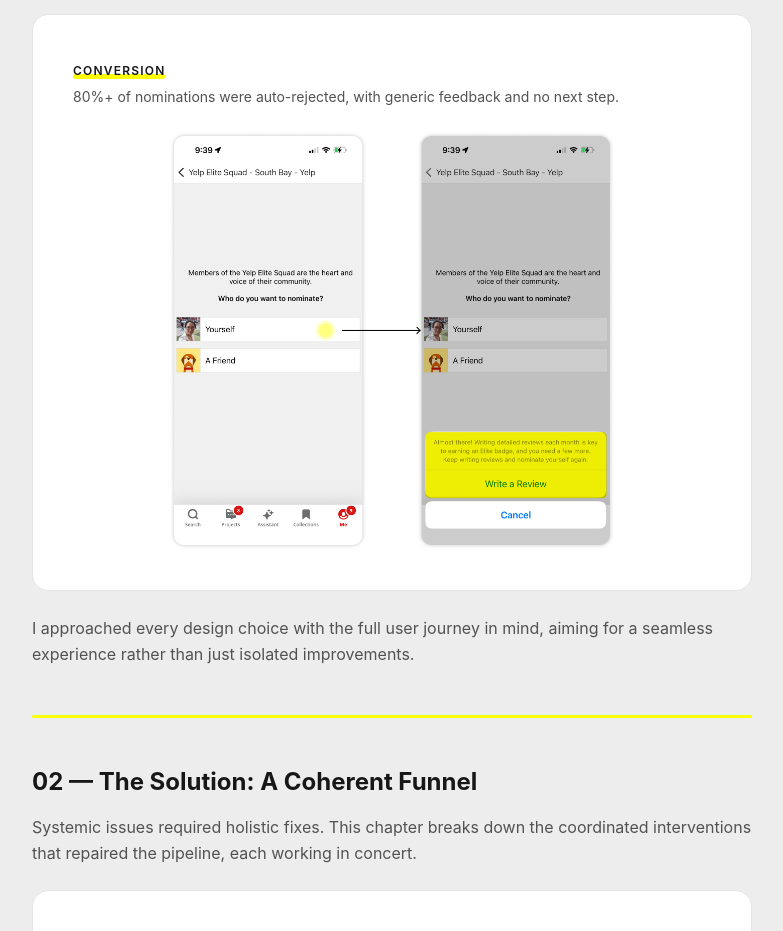
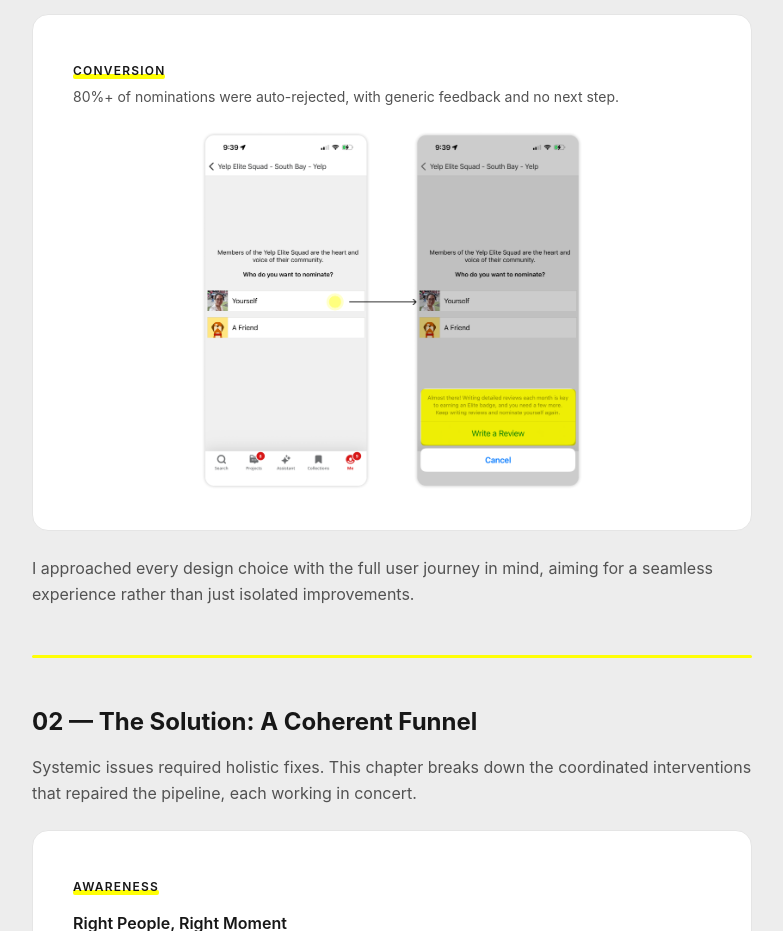
Before and after one commit to ainmyguojing/portfolio, a Next.js app: page /work/elite in a window 1280 px wide. Shown: the part 2100-3031 px from the top of the page, without its empty margins (248-1031 px from the left). Built offline with nearby package versions, Linux system fonts and the light colour scheme.

Commit message:
Resize nomination flow image to 60% card width

```diff
--- a/app/work/elite/page.tsx
+++ b/app/work/elite/page.tsx
@@ -154,7 +154,7 @@
       <Card>
         <Label>Conversion</Label>
         <p className="text-sm text-neutral-600 mb-6">80%+ of nominations were auto-rejected, with generic feedback and no next step.</p>
-        <figure className="not-prose mx-auto" style={{ width: "70%" }}>
+        <figure className="not-prose mx-auto" style={{ width: "60%" }}>
           <Image src="/images/Elite Ecosystem/SQ_nomination flow.png" alt="Nomination flow" width={800} height={600} className="w-full rounded-lg" style={{ objectFit: "contain" }} />
         </figure>
       </Card>
```
Also changed, not shown: public/images/Elite Ecosystem/Nomation-1.png (added).
